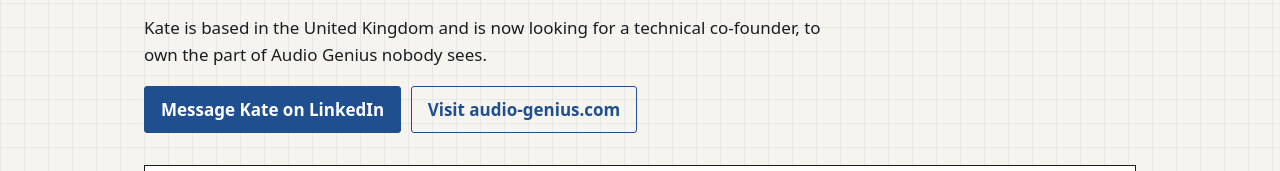
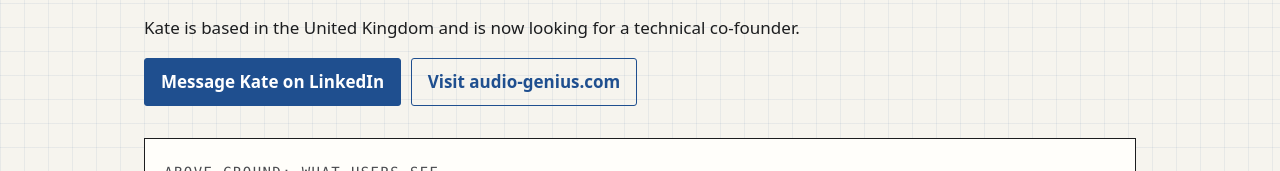
Before and after one commit to SovereignWebsite/Site__Founder__Kate-Curtis-Evans, a plain HTML site: page site/designs/4.html in a window 1280 px wide. Shown: the part 261-432 px from the top of the page. Drawn offline with Linux system fonts and the light colour scheme.

Commit message:
Design 4: hero sentence back to Kate's own wording
Agent: kate-curtis-evans.b@SovereignWebsite.dinis
Claude-Session: https://claude.ai/code/session_01Kw9UwEREYzo2rPJ4cv4XVN

```diff
--- a/site/designs/4.html
+++ b/site/designs/4.html
@@ -104,7 +104,7 @@ blockquote footer{font-family:var(--sans);font-size:.9rem;color:var(--muted)}
     <p class="eyebrow">Founder, Audio Genius</p>
     <h1>Kate Curtis&#8209;Evans</h1>
     <p class="lede">A practising legal transcriber who built a live transcription platform without knowing how to code.</p>
-    <p>Kate is based in the United Kingdom and is now looking for a technical co-founder, to own the part of Audio Genius nobody sees.</p>
+    <p>Kate is based in the United Kingdom and is now looking for a technical co-founder.</p>
     <div class="btns"><a class="btn main" href="https://www.linkedin.com/in/kate-curtis-evans/">Message Kate on LinkedIn</a><a class="btn" href="https://audio-genius.com/">Visit audio-genius.com</a></div>
   </div>
 </header>
```
